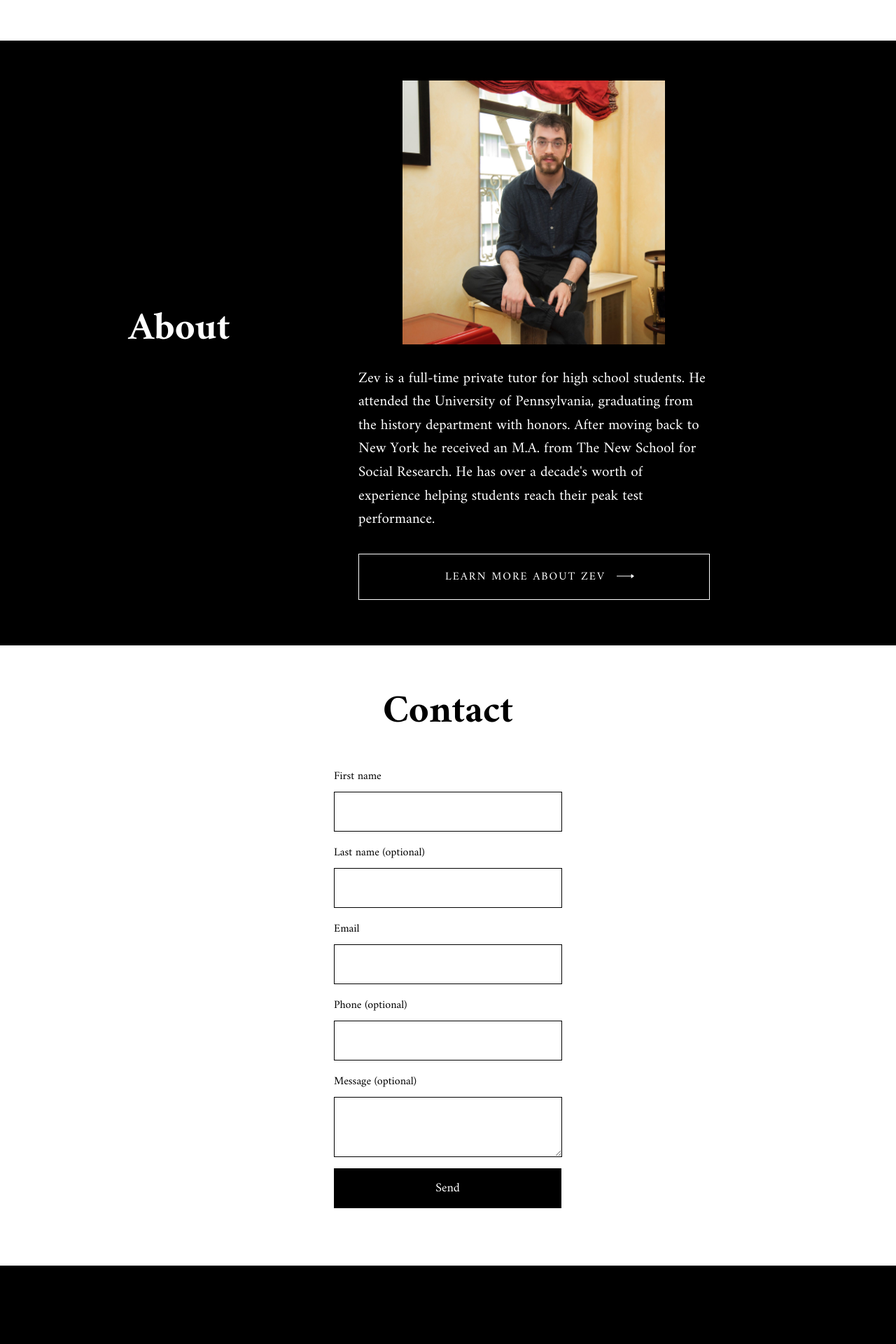
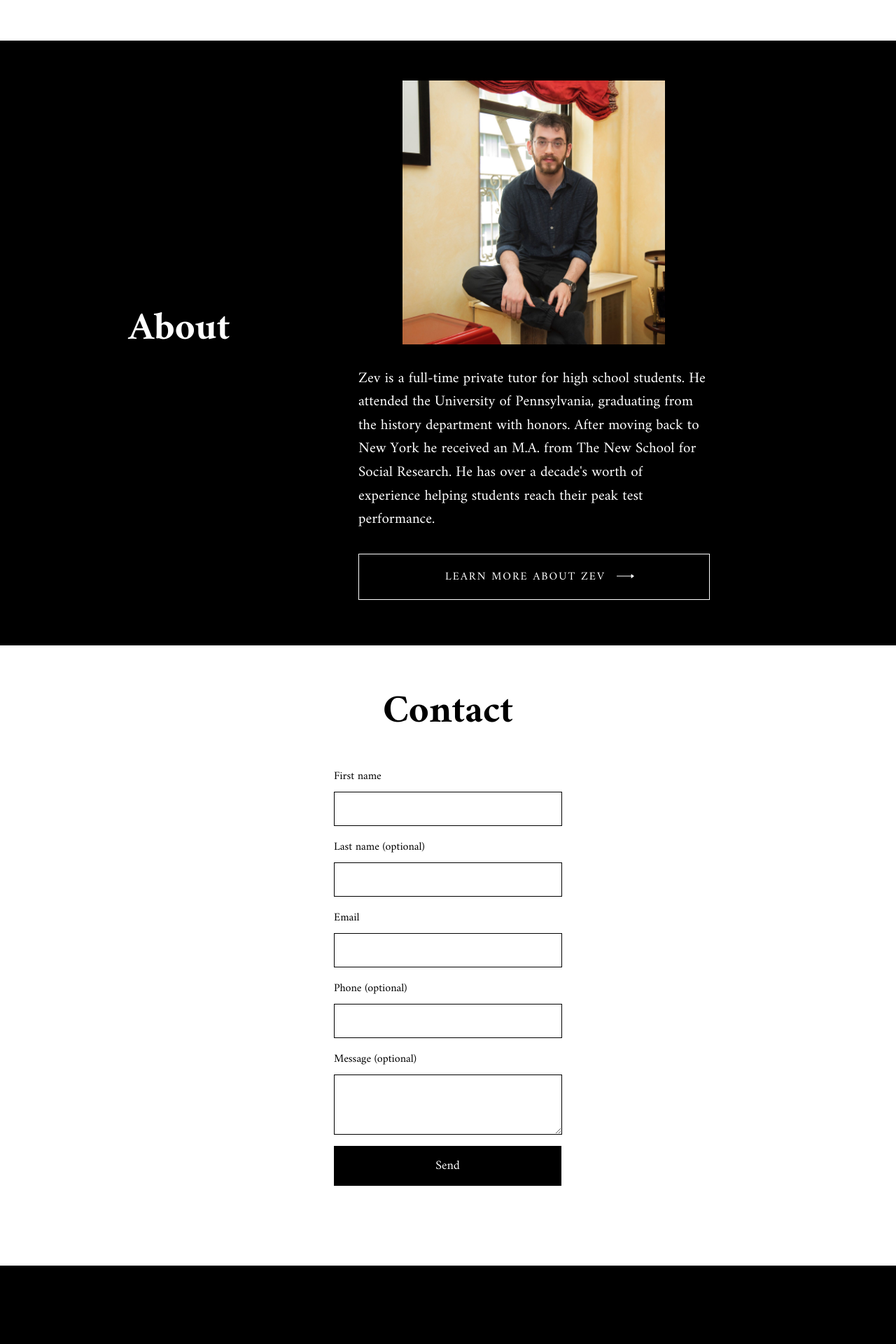
Before and after one commit to aaronzomback/zevprep, a Jekyll site: the page built from index.html, in a window 1280 px wide. Shown: the part 1991-3911 px from the top of the page at 70% size. Built offline with Jekyll 4.4.1, drawn with Linux system fonts in a browser that asks for light colours; nearby versions of some CDN libraries.

Commit message:
style: input padding adj

```diff
--- a/_sass/_contact.scss
+++ b/_sass/_contact.scss
@@ -5,6 +5,7 @@ section.contact {
 }
 
 #contact-div {
+  padding: 24px;
   position: fixed;
   top: 50%;
   left: 50%;
@@ -21,8 +22,8 @@ section.contact {
 }
 
 #close-form {
-  top: 24px;
-  right: 48px;
+  top: 56px;
+  right: 32px;
   position: absolute
 }
 
@@ -44,7 +45,7 @@ form {
   input {
     display: block;
     width: 300px;
-    padding: 12px;
+    padding: 8px 12px;
     margin-bottom: 16px;
     border: 1px solid black;
     font-family: "amiri";
@@ -81,6 +82,8 @@ form {
     border: 1px solid black;
     font-size: 18px;
     font-family: "amiri";
+    cursor: pointer;
+    margin-bottom: 16px;
   }
 
 }
```
